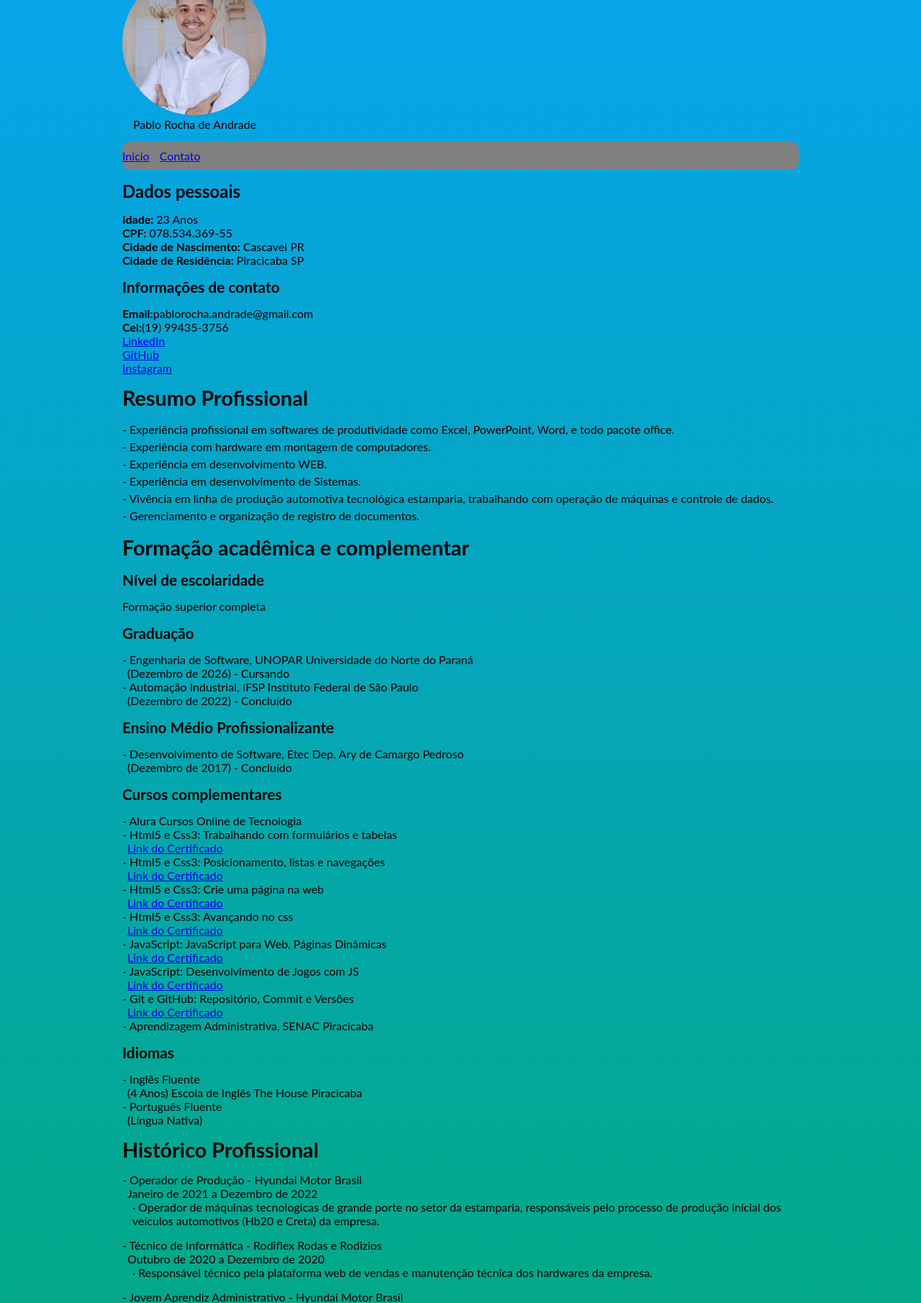
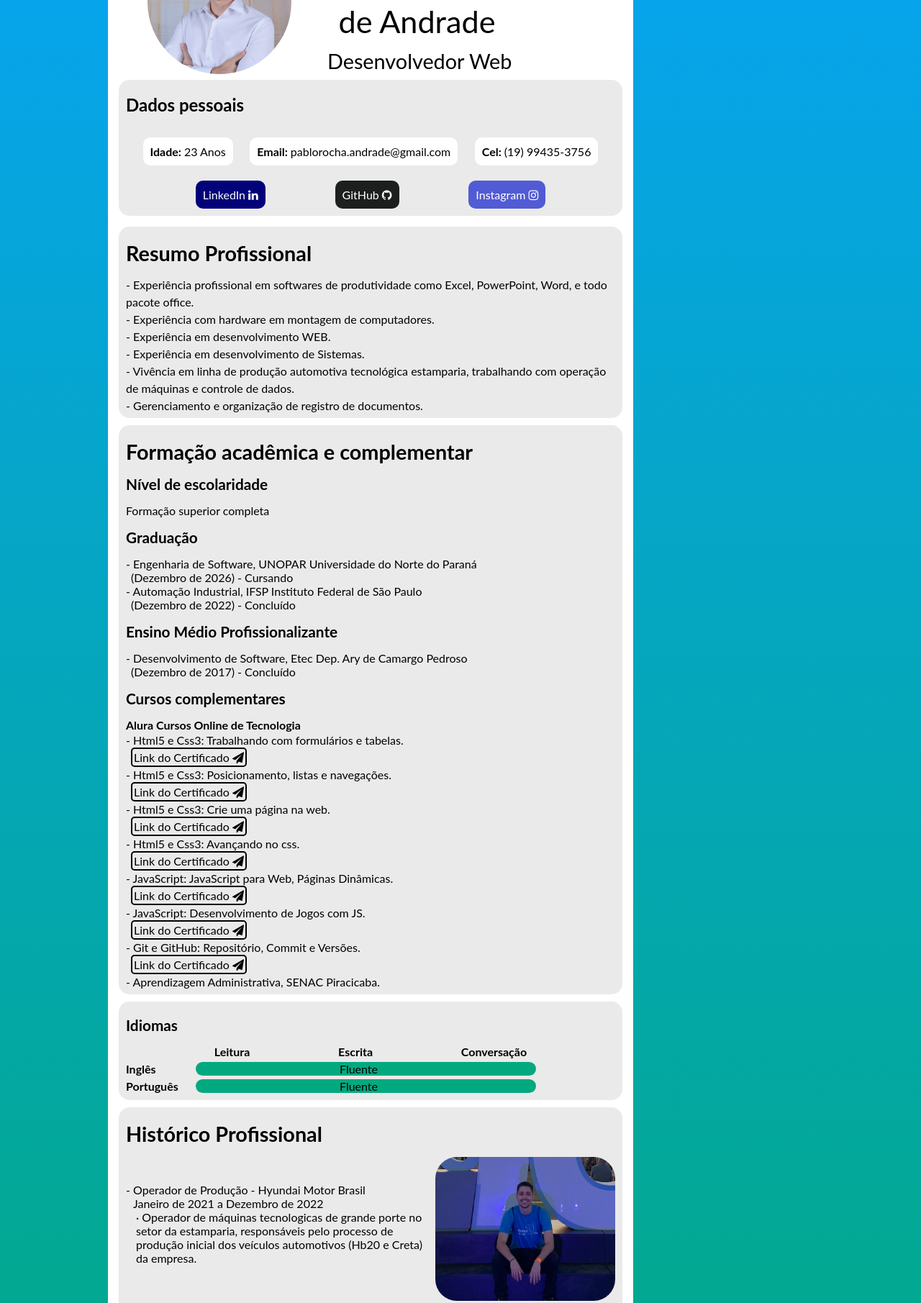
Before and after one commit to PabletsStep/CurriculoHtml, a plain HTML site: page index.html in a window 1280 px wide. Shown: the part 142-1953 px from the top of the page at 72% size. Drawn offline with Linux system fonts and the light colour scheme.

Commit message:
implementando novo layout

```diff
--- a/index.html
+++ b/index.html
@@ -2,32 +2,23 @@
 <html lang="pt-br">
     <head>
         <meta charset="utf-8">
-        <title>Currículo do Pablo</title>
+        <title>Portfolio Pablo Andrade</title>
         <link rel="stylesheet" href="reset.css">
         <link rel="stylesheet" href="style.css">
+        <link rel="stylesheet" href="https://cdnjs.cloudflare.com/ajax/libs/font-awesome/4.7.0/css/font-awesome.min.css">
     </head>
     <body>
+        <div class="content-box">
             <header>
                 <h1>
-                Currículo
-                <span>
-                    Pablo Rocha de Andrade
-                </span>
+                    Pablo Rocha <br>
+                    <span>de Andrade</span>
                 </h1>
+                <h2><span>Desenvolvedor Web</span></h2>
                 <figure class="foto-perfil">
                     <img src="./resources/img.JPG" alt="Foto Perfil">
-                <figcaption>Pablo Rocha de Andrade</figcaption>
                 </figure>
-            <nav class="navegacao-principal">
-                <ol>
-                    <li>
-                        <a href="curriculo.html">Inicio</a>
-                    </li>
-                    <li>
-                        <a href="contato.html">Contato</a>
-                    </li>
-                </ol>
-            </nav>
+
             </header>
             <section class="dados-pessoais">
                 <h3>Dados pessoais</h3>
@@ -35,22 +26,34 @@
                     <h4 hidden>Documentos</h4>
                     <ul>
                         <li><strong>Idade: </strong>23 Anos</li>
-                    <li><strong>CPF: </strong>078.534.369-55</li>
-                    <li><strong>Cidade de Nascimento: </strong>Cascavel PR</li>
-                    <li><strong>Cidade de Residência: </strong>Piracicaba SP</li>
+                        <li><strong>Email: </strong>pablorocha.andrade@gmail.com</li>
+                        <li><strong>Cel: </strong>(19) 99435-3756</li>
+                        <li>
+                            <a class="linkedin" href="https://www.linkedin.com/in/pablo-andrade-81576515a/">
+                                LinkedIn
+                                <span>
+                                    <i class="fa fa-linkedin"></i>
+                                </span>
+                            </a>
+                        </li>
+                        <li>
+                            <a class="github" href="https://github.com/PabletsStep">
+                                GitHub
+                                <span>
+							        <i class="fa fa-github"></i>
+						        </span>
+                            </a>
+                        </li>
+                        <li>
+                            <a class="instagram" href="https://www.instagram.com/pablo.randrade/">
+                                Instagram
+                                <span>
+							        <i class="fa fa-instagram"></i>
+						        </span>
+                            </a>
+                        </li>
                     </ul>
                 </article>
-            <article>
-                <h4>Informações de contato</h4>
-                <strong>Email:</strong>pablorocha.andrade@gmail.com <br>
-                <strong>Cel:</strong>(19) 99435-3756
-            </article>
-            <section>
-                <h4 hidden>Redes Sociais</h4>
-                <a href="https://www.linkedin.com/in/pablo-andrade-81576515a/">LinkedIn</a> <br>
-                <a href="https://github.com/PabletsStep">GitHub</a> <br>
-                <a href="https://www.instagram.com/pablo.randrade/">Instagram</a> <br>
-            </section>
             </section>
             <main>
                 <header class="resumo-profissional">
@@ -93,59 +96,61 @@
                             </li>
                         </ul>
                     </article>
-                <article>
+                    <article class="cursos-complementares">
                         <h4>Cursos complementares</h4>
+                        <strong>Alura Cursos Online de Tecnologia</strong>
+                        <ul>
                                 <ul>
                                     <li>
-                            Alura Cursos Online de Tecnologia
-                            <ul>
-                                <li>
-                                    Html5 e Css3: Trabalhando com formulários e tabelas <br>
-                                    <span><a href="https://cursos.alura.com.br/certificate/a576fca8-76c9-4c2c-88b7-510248976d3c?lang=pt_BR">Link do Certificado</a></span>
+                                        Html5 e Css3: Trabalhando com formulários e tabelas. <br>
+                                        <span><a href="https://cursos.alura.com.br/certificate/a576fca8-76c9-4c2c-88b7-510248976d3c?lang=pt_BR">Link do Certificado <i class="fa fa-paper-plane"></i></a></span>
                                     </li>
                                     <li>
-                                    Html5 e Css3: Posicionamento, listas e navegações <br>
-                                    <span><a href="https://cursos.alura.com.br/certificate/70e8e1d6-261c-4f54-9be9-0f118e36c095?lang=pt_BR">Link do Certificado</a></span>
+                                        Html5 e Css3: Posicionamento, listas e navegações. <br>
+                                        <span><a href="https://cursos.alura.com.br/certificate/70e8e1d6-261c-4f54-9be9-0f118e36c095?lang=pt_BR">Link do Certificado <i class="fa fa-paper-plane"></i></a></span>
                                     </li>
                                     <li>
-                                    Html5 e Css3: Crie uma página na web <br>
-                                    <span><a href="https://cursos.alura.com.br/certificate/376df773-6445-45d6-a918-7ba279715a20?lang=pt_BR">Link do Certificado</a></span>
+                                        Html5 e Css3: Crie uma página na web. <br>
+                                        <span><a href="https://cursos.alura.com.br/certificate/376df773-6445-45d6-a918-7ba279715a20?lang=pt_BR">Link do Certificado <i class="fa fa-paper-plane"></i></a></span>
                                     </li>
                                     <li>
-                                    Html5 e Css3: Avançando no css <br>
-                                    <span><a href="https://cursos.alura.com.br/certificate/952490d3-2b43-4b78-9f6a-1a94b0c66e48?lang=pt_BR">Link do Certificado</a></span>
+                                        Html5 e Css3: Avançando no css. <br>
+                                        <span><a href="https://cursos.alura.com.br/certificate/952490d3-2b43-4b78-9f6a-1a94b0c66e48?lang=pt_BR">Link do Certificado <i class="fa fa-paper-plane"></i></a></span>
                                     </li>
                                     <li>
-                                    JavaScript: JavaScript para Web, Páginas Dinâmicas <br>
-                                    <span><a href="https://cursos.alura.com.br/certificate/710f87b0-79e3-407f-bc09-5f55e28271fd?lang=pt_BR">Link do Certificado</a></span>
+                                        JavaScript: JavaScript para Web, Páginas Dinâmicas. <br>
+                                        <span><a href="https://cursos.alura.com.br/certificate/710f87b0-79e3-407f-bc09-5f55e28271fd?lang=pt_BR">Link do Certificado <i class="fa fa-paper-plane"></i></a></span>
                                     </li>
                                     <li>
-                                    JavaScript: Desenvolvimento de Jogos com JS <br>
-                                    <span><a href="https://cursos.alura.com.br/certificate/903456d4-6b08-4788-b761-e85b0fcbc304?lang=pt_BR">Link do Certificado</a></span>
+                                        JavaScript: Desenvolvimento de Jogos com JS. <br>
+                                        <span><a href="https://cursos.alura.com.br/certificate/903456d4-6b08-4788-b761-e85b0fcbc304?lang=pt_BR">Link do Certificado <i class="fa fa-paper-plane"></i></a></span>
                                     </li>
                                     <li>
-                                    Git e GitHub: Repositório, Commit e Versões <br>
-                                    <span><a href="https://cursos.alura.com.br/certificate/de032d36-7b27-4fcf-85d3-edd2a08177b3?lang=pt_BR">Link do Certificado</a></span>
+                                        Git e GitHub: Repositório, Commit e Versões. <br>
+                                        <span><a href="https://cursos.alura.com.br/certificate/de032d36-7b27-4fcf-85d3-edd2a08177b3?lang=pt_BR">Link do Certificado <i class="fa fa-paper-plane"></i></a></span>
                                     </li>
                                 </ul>
-                        </li>
-                        <li>Aprendizagem Administrativa, SENAC Piracicaba</li>
+                            <li>Aprendizagem Administrativa, SENAC Piracicaba.</li>
                         </ul>
                     </article>
                 </section>
                 <footer class="idiomas">
                     <h2>Idiomas</h2>
-                <ul>
-                    <li>
-                        Inglês Fluente <br>
-                        <span>(4 Anos) Escola de Inglês The House Piracicaba</span>
-                    </li>
-
-                    <li>
-                        Português Fluente <br>
-                        <span>(Língua Nativa)</span>
-                    </li>
-                </ul>
+                    <div class="primeira-linha">
+                        <strong>
+                            <h5>Leitura</h5>
+                            <h5>Escrita</h5>
+                            <h5>Conversação</h5>
+                        </strong>
+                    </div>
+                    <div class="segunda-linha">
+                        <h5><strong>Inglês</strong></h5>
+                        <h5 class="segunda-linha-nivel">Fluente</h5>
+                    </div>
+                    <div class="terceira-linha">
+                        <h5><strong>Português</strong></h5>
+                        <h5 class="terceira-linha-nivel">Fluente</h5>
+                    </div>
                 </footer>
             </main>
             <aside>
@@ -153,6 +158,7 @@
                     <h2>Histórico Profissional</h2>
                     <article>
                         <h2 hidden>Histórico Profissional</h2>
+                        <div class="container-imagem-hyundai">
                             <ul>
                                 <li class="dash">
                                     Operador de Produção - Hyundai Motor Brasil <br>
@@ -166,6 +172,8 @@
                                     </ul>
                                 </li>
                             </ul>
+                            <img class="imagem-hyundai" src="./resources/hyundai.jpg">
+                        </div>
                     </article>
                     <article>
                         <h2 hidden>Histórico Profissional</h2>
@@ -210,5 +218,6 @@
             <footer>
                 &copy; 2023 - Pablo Rocha de Andrade
             </footer>
+        </div>
     </body>
 </html>
--- a/style.css
+++ b/style.css
@@ -3,35 +3,63 @@ html {
 }
 body {
     font-family: lato, serif;
-    width: 940px;
-    margin: 0 auto;
+    width: 470px;
+    margin: 0 150px;
     line-height: normal;
 }
+.content-box {
+    background: #fff;
+    border-radius: 15px;
+    width: 700px;
+    padding: 15px 15px;
+    margin-top: 30px;
+}
 h1 {
-    font-size: 3rem;
+    font-size: 2.5rem;
     text-align: center;
     margin-top: 30px;
+    margin-left: 300px;
     margin-bottom: 15px;
+    position: absolute;
+    line-height: 4rem;
+    font-family: Arial, Helvetica, sans-serif
+}
+h1 span {
+    font-style: normal;
+    font-family: lato, serif;
+    font-size: 2.7rem;
+}
+header h2 span {
+    font-size: 1.8rem;
+    position: absolute;
+    margin-left: 290px;
+    margin-top: 165px;
 }
 .foto-perfil img {
     border-radius: 50%;
     width: 200px;
     height: 200px;
-
+    margin-left: 40px;
+    margin-bottom: 5px;
 }
-.foto-perfil figcaption {
-    margin-left: 15px;
+strong {
+    font-weight: bold;
 }
-.navegacao-principal {
-    background-color: gray;
-    border-radius: 10px;
-    margin: 15px 0 15px;
-    padding: 10px 0;
-
+.dados-pessoais {
+    background-color: rgba(187, 187, 187, 0.3);
+    border-radius: 15px;
+    padding:  5px 10px;
+    margin-bottom: 15px;
 }
-.navegacao-principal li {
-    display: inline;
-    padding-right: 10px;
+.dados-pessoais ul {
+    display: flex;
+    justify-content: space-evenly;
+    flex-wrap: wrap;
+    align-content: space-around;
+    height: 120px;
+}
+.dados-pessoais ul li {
+    flex-direction: row;
 
 }
 .dados-pessoais h3 {
@@ -39,13 +67,61 @@ h1 {
     font-weight: bold;
     margin: 15px 0;
 }
-strong {
-    font-weight: bold;
+.dados-pessoais ul li:nth-child(1) {
+    background-color: #fff;
+    padding: 10px;
+    border-radius: 10px;
 }
-.dados-pessoais h4 {
-    font-size: 1.3rem;
-    font-weight: bold;
-    margin: 15px 0;
+.dados-pessoais ul li:nth-child(2) {
+    background-color: #fff;
+    padding: 10px;
+    border-radius: 10px;
+}
+.dados-pessoais ul li:nth-child(3) {
+    background-color: #fff;
+    padding: 10px;
+    border-radius: 10px;
+}
+.dados-pessoais ul li a:hover {
+    cursor: pointer;
+    color: #07a4f2;
+
+}
+.linkedin {
+    color: #fff;
+    text-decoration: none;
+    background-color: rgba(3, 3, 121);
+    padding: 10px;
+    border-radius: 10px;
+}
+.github {
+    color: #fff;
+    text-decoration: none;
+    background-color: rgba(28, 31, 29);
+    padding: 10px;
+    border-radius: 10px;
+}
+.instagram {
+    color: #fff;
+    text-decoration: none;
+    background-color: rgba(81, 91, 212);
+    padding: 10px;
+    border-radius: 10px;
+}
+.redes-sociais-flex {
+    display: flex;
+    justify-content: space-evenly;
+}
+.redes-sociais-flex a {
+    padding-right: 15px;
+    justify-content: flex-end;
+
+}
+.resumo-profissional {
+    background-color: rgba(187, 187, 187, 0.3);
+    border-radius: 15px;
+    padding:  5px 10px;
+    margin-bottom: 10px;
 }
 .resumo-profissional h2 {
     font-size: 1.8rem;
@@ -57,6 +133,12 @@ strong {
 }
 .resumo-profissional li:before {
     content: "- ";
+}
+.formacao-academica {
+    background-color: rgba(187, 187, 187, 0.3);
+    border-radius: 15px;
+    padding:  5px 10px;
+    margin-bottom: 10px;
 }
 .formacao-academica h2 {
     font-size: 1.8rem;
@@ -76,8 +158,65 @@ strong {
 .formacao-academica li:before {
     content: "- "
 }
+
 .formacao-academica span {
     margin-left: 7px;
+}
+.cursos-complementares ul li {
+    line-height: 1.5rem;
+}
+.cursos-complementares ul li a {
+
+    text-decoration: none;
+    border: 2px solid;
+    padding: 2px;
+    border-radius: 5px;
+    color: #000;
+}
+.cursos-complementares ul li a:hover {
+    color: rgba(3, 3, 121);
+}
+.idiomas {
+    background-color: rgba(187, 187, 187, 0.3);
+    border-radius: 15px;
+    padding:  5px 10px;
+    margin-bottom: 10px;
+}
+.primeira-linha strong {
+    display: flex;
+    flex-direction: row;
+    flex-wrap: wrap;
+    justify-content: space-evenly;
+
+}
+.segunda-linha {
+    display: flex;
+    flex-direction: row;
+    flex-wrap: nowrap;
+    justify-content: space-between;
+    width: 570px;
+    margin: 5px 0 5px;
+}
+.segunda-linha-nivel {
+    padding-left: 200px;
+    padding-right: 220px ;
+    background-color: #02a97f;
+    border-radius: 10px;
+
+}
+.terceira-linha {
+    display: flex;
+    flex-direction: row;
+    flex-wrap: nowrap;
+    justify-content: space-between;
+    width: 570px;
+}
+.terceira-linha-nivel {
+    padding-left: 200px;
+    padding-right: 220px ;
+    background-color: #02a97f;
+    border-radius: 10px;
+    margin-bottom: 5px;
 }
 .idiomas h2 {
     font-size: 1.3rem;
@@ -90,10 +229,26 @@ strong {
 .idiomas span {
     margin-left: 7px;
 }
+.historico-profissional {
+    background-color: rgba(187, 187, 187, 0.3);
+    border-radius: 15px;
+    padding:  5px 10px;
+    margin-bottom: 10px;
+}
 .historico-profissional h2 {
     font-size: 1.8rem;
     font-weight: bold;
     margin: 15px 0;
+}
+.container-imagem-hyundai {
+    display: flex;
+    align-items: center;
+
+}
+.imagem-hyundai {
+    border-radius: 30px;
+    width: 250px;
+    height: 200px;
 }
 .dash:before {
     content: "- ";
@@ -106,7 +261,13 @@ strong {
     content: "· "
 }
 .historico-profissional span {
-    margin-left: 7px;
+    margin-left: 10px;
+}
+.navegacao-secundaria {
+    background-color: rgba(187, 187, 187, 0.3);
+    border-radius: 15px;
+    padding:  5px 10px;
+    margin-bottom: 10px;
 }
 .navegacao-secundaria h4 {
     font-size: 1.3rem;
```
Also changed, not shown: resources/alura.png (added), resources/alura2.png (added), resources/hyundai.jpg (added). Lines whose indentation alone changed are shown as unchanged.
